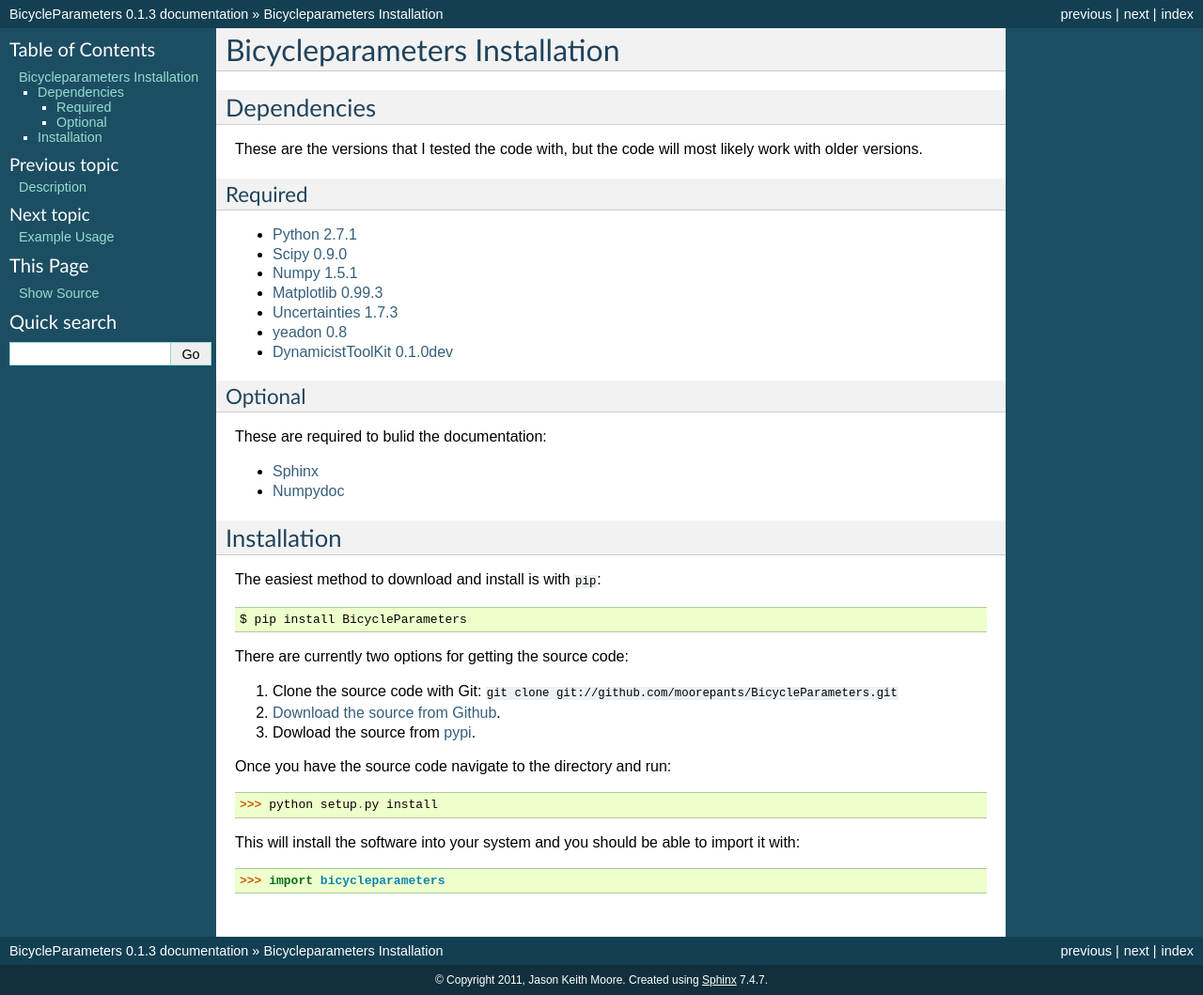
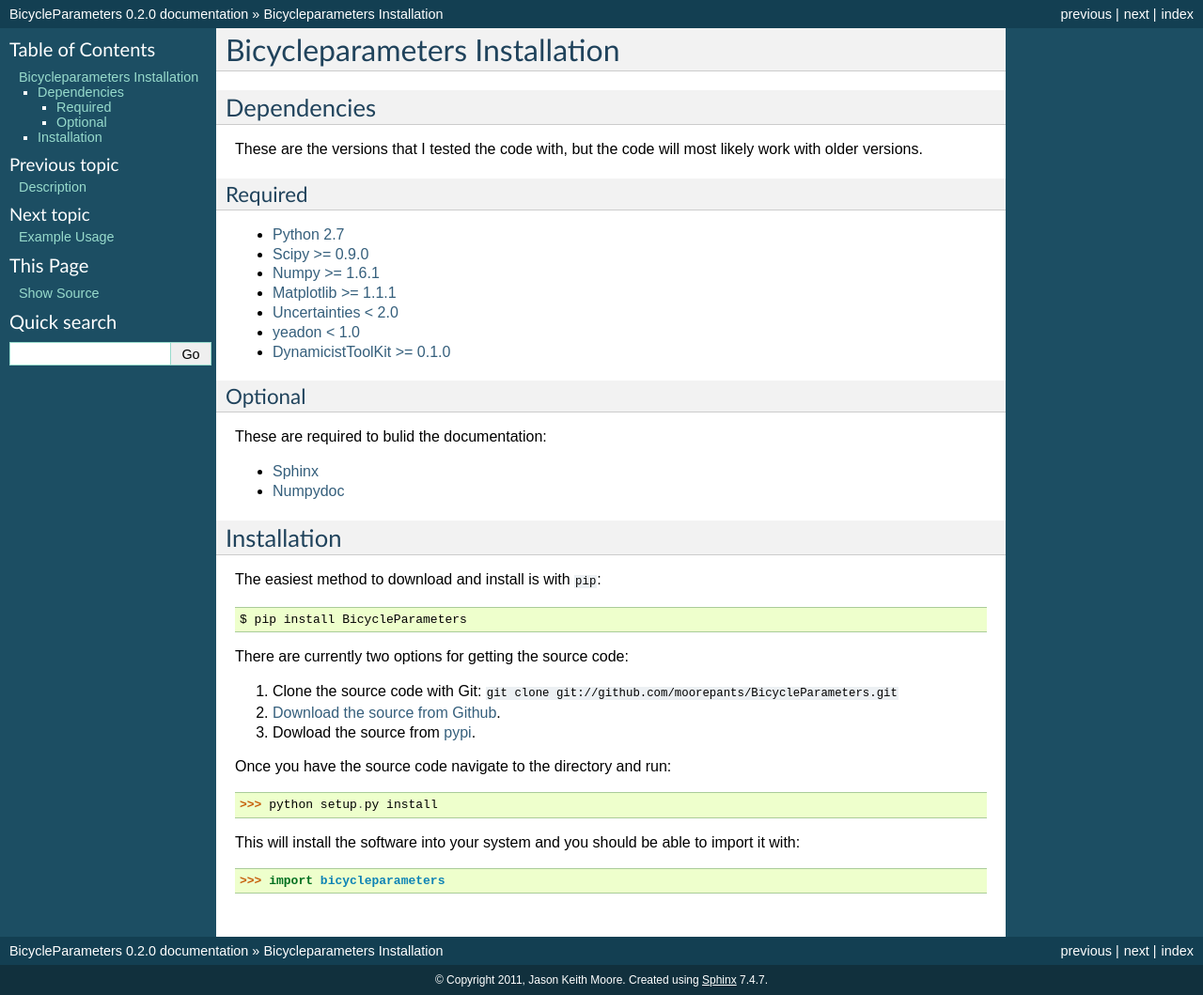
Before and after one commit to moorepants/BicycleParameters, a Sphinx documentation site: the page built from docs/installation.rst, in a window 1280 px wide. Shown: the whole page at 94% size. Built offline with Sphinx 7.4.7, drawn with Linux system fonts in a browser that asks for light colours.

Commit message:
Bumped versions of core deps to Ubuntu 12.04 defaults. Tested with DTK 0.3.4dev.

```diff
--- a/docs/conf.py
+++ b/docs/conf.py
@@ -18,6 +18,8 @@
 # documentation root, use os.path.abspath to make it absolute, like shown here.
 #sys.path.insert(0, os.path.abspath('.'))
 sys.path.insert(0, os.path.abspath('..'))
+
+import bicycleparameters
 
 # -- General configuration -----------------------------------------------------
 
@@ -49,9 +51,9 @@
 # built documents.
 #
 # The short X.Y version.
-version = '0.1'
+version = '.'.join(map(str, bicycleparameters.__version_info__[:2]))
 # The full version, including alpha/beta/rc tags.
-release = '0.1.3'
+release = bicycleparameters.__version__
 
 # The language for content autogenerated by Sphinx. Refer to documentation
 # for a list of supported languages.
--- a/docs/installation.rst
+++ b/docs/installation.rst
@@ -9,14 +9,14 @@
 
 Required
 --------
-- `Python 2.7.1 <http://www.python.org/>`_
-- `Scipy 0.9.0 <http://www.scipy.org/>`_
-- `Numpy 1.5.1 <http://numpy.scipy.org/>`_
-- `Matplotlib 0.99.3 <http://matplotlib.sourceforge.net/>`_
-- `Uncertainties 1.7.3 <http://pypi.python.org/pypi/uncertainties/>`_
-- `yeadon 0.8 <http://pypi.python.org/pypi/yeadon/>`_
-- `DynamicistToolKit 0.1.0dev
-  <http://github.com/moorepants/DynamicistToolKit/>`_
+- `Python 2.7 <http://www.python.org/>`_
+- `Scipy >= 0.9.0 <http://www.scipy.org/>`_
+- `Numpy >= 1.6.1 <http://numpy.scipy.org/>`_
+- `Matplotlib >= 1.1.1 <http://matplotlib.sourceforge.net/>`_
+- `Uncertainties < 2.0 <http://pypi.python.org/pypi/uncertainties/>`_
+- `yeadon < 1.0 <http://pypi.python.org/pypi/yeadon/>`_
+- `DynamicistToolKit >= 0.1.0
+  <http://pypi.python.org/pypi/DynamicistToolKit/>`_
 
 Optional
 --------
```
Also changed, not shown: README.rst (+20 -12 lines), setup.py (+16 -3 lines), 1 other file.
